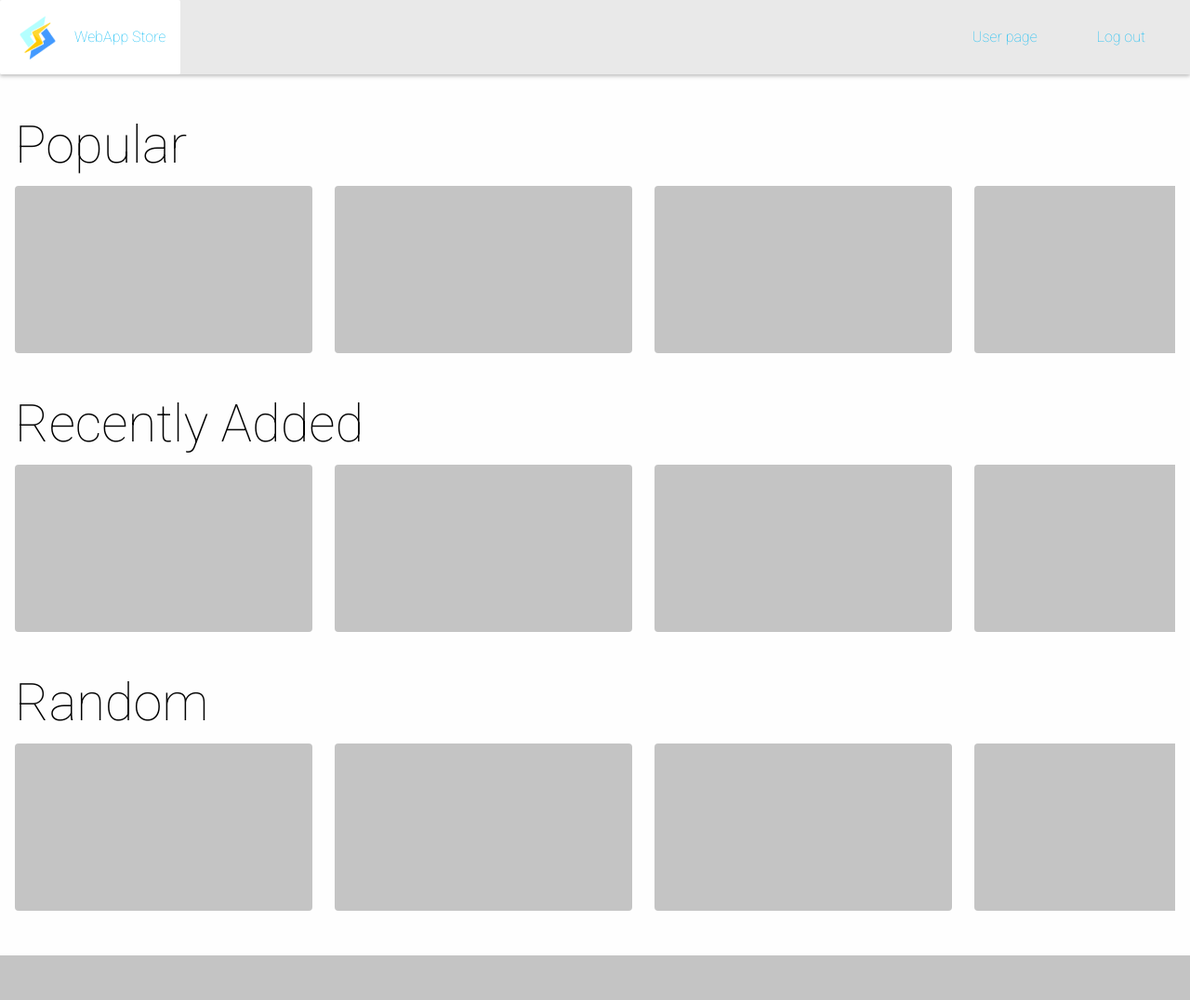
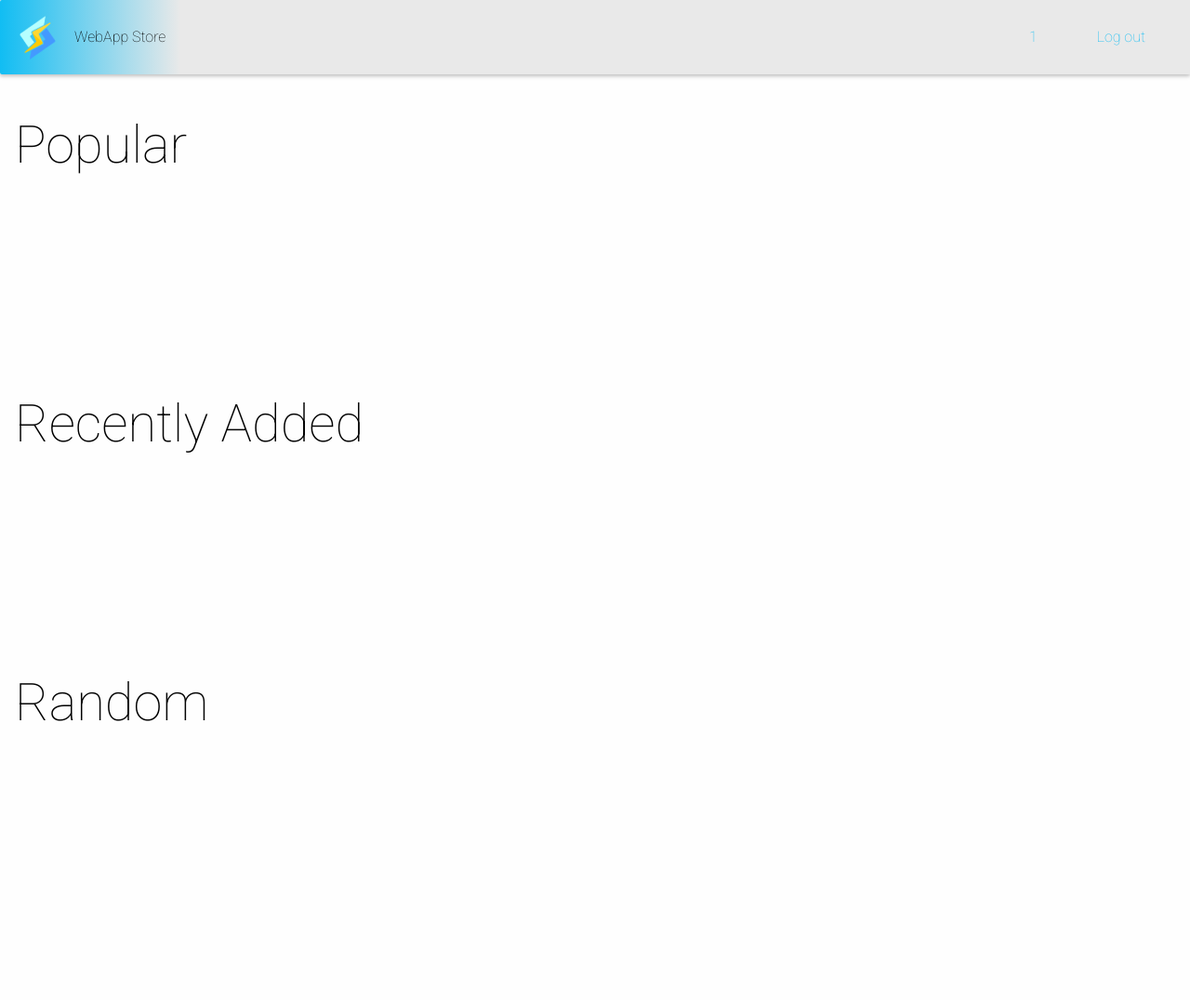
Before and after one commit to IainMcHugh/milestone-project-3, a Flask app: page / in a window 1280 px wide. Shown: the whole page at 93% size. Before the commit the page ends 1028 px from the top, so only its background shows below. Run offline with Flask 2, Linux system fonts and the light colour scheme; the visitor is signed in with stand-in values (Sample User, id 1); data that the repository does not hold is empty; some libraries are stand-ins or nearby versions.

Commit message:
return categories for homepage

```diff
--- a/app.py
+++ b/app.py
@@ -17,31 +17,49 @@
 mongo = PyMongo(app)
 
 
-@app.route('/', methods=['GET', 'POST'])
+@app.route('/')
 def index():
     # websites = list(mongo.db.websites.find())
-    websites = {'popular': [
-        {'url': 'test1', 'image': ''},
-        {'url': 'test2', 'image': ''},
-        {'url': 'test2', 'image': ''},
-        {'url': 'test2', 'image': ''},
-        {'url': 'test2', 'image': ''},
-        ],
-        'recent': [
-        {'url': 'recent_test1', 'image': ''},
-        {'url': 'recent_test2', 'image': ''},
-        {'url': 'recent_test1', 'image': ''},
-        {'url': 'recent_test2', 'image': ''},
-        {'url': 'recent_test1', 'image': ''}
-        ],
-        'random': [
-        {'url': 'random_test1', 'image': ''},
-        {'url': 'random_test2', 'image': ''},
-        {'url': 'random_test1', 'image': ''},
-        {'url': 'random_test2', 'image': ''},
-        {'url': 'random_test1', 'image': ''}
-        ],
-        }
+    # websites = {'popular': [
+    #     {'url': 'test1', 'image': ''},
+    #     {'url': 'test2', 'image': ''},
+    #     {'url': 'test2', 'image': ''},
+    #     {'url': 'test2', 'image': ''},
+    #     {'url': 'test2', 'image': ''},
+    # ],
+    #     'recent': [
+    #     {'url': 'recent_test1', 'image': ''},
+    #     {'url': 'recent_test2', 'image': ''},
+    #     {'url': 'recent_test1', 'image': ''},
+    #     {'url': 'recent_test2', 'image': ''},
+    #     {'url': 'recent_test1', 'image': ''}
+    # ],
+    #     'random': [
+    #     {'url': 'random_test1', 'image': ''},
+    #     {'url': 'random_test2', 'image': ''},
+    #     {'url': 'random_test1', 'image': ''},
+    #     {'url': 'random_test2', 'image': ''},
+    #     {'url': 'random_test1', 'image': ''}
+    # ],
+    # }
+    # get popular websites
+    websites_popular = [
+        x for x in mongo.db.websites.find().sort("stars", -1).limit(5)]
+    # get recently added websites
+    websites_recent = [
+        x for x in mongo.db.websites.find().sort("_id", -1).limit(5)]
+    # get random websites
+    websites_random = [x for x in mongo.db.websites.aggregate(
+        [{"$sample": {"size": 5}}]
+    )]
+    websites = {
+        'popular': websites_popular,
+        'recent': websites_recent,
+        'random': websites_random
+    }
+    print(websites_popular)
+    print(websites_recent)
+    print(websites_random)
     return render_template('index.html', websites=websites)
 
 
@@ -50,23 +68,6 @@
     print(websiteid)
     website = mongo.db.websites.find_one({"_id": ObjectId(websiteid)})
     return render_template('siteDetails.html', website=website)
-    # websitet = {
-    #     'comments': [
-    #         {
-    #             'username': 'bob_123',
-    #             'timestamp': '2 days ago',
-    #             'value': 'I really like this website!',
-    #             'stars': 4,
-    #             'comment_type': 'COMMENT',
-    #         },
-    #         {
-    #             'username': 'jane_456',
-    #             'timestamp': '3 days ago',
-    #             'value': 'I found this bug I think should be fixed!',
-    #             'stars': 3,
-    #             'comment_type': 'BUG',
-    #         },
-    #     ]
 
 
 @app.route('/user/<username>', methods=['GET', 'POST'])
@@ -74,37 +75,20 @@
     if session["user"]:
         user_data = mongo.db.users.find_one({"username": session["user"]})
         user_websites = []
-        for website in user_data["websites"]:
-            user_websites.append(mongo.db.websites.find_one({"_id": ObjectId(website)}))
+        if "websites" in user_data:
+            for website in user_data["websites"]:
+                user_websites.append(mongo.db.websites.find_one(
+                    {"_id": ObjectId(website)}))
+                print(user_websites)
+
+        if not user_websites:
+            flash(
+                'Click the "ADD" button to publish your first website!', 'info')
         return render_template(
-                'user.html', username=user_data["username"],
-                user_data=user_data,
-                user_websites=user_websites)
+            'user.html', username=user_data["username"],
+            user_data=user_data,
+            user_websites=user_websites)
     return redirect(url_for("index"))
-    # user = {
-    #     'username': 'Iain_McHugh',
-    #     'email': 'iamchugh@tcd.ie',
-    #     'websites': [
-    #         {
-    #             'id': '123456',
-    #             'name': 'My website',
-    #             'url': 'https://www.google.com',
-    #             'isOwner': True
-    #         },
-    #         {
-    #             'id': '123456',
-    #             'name': 'My second website',
-    #             'url': 'https://www.google.com',
-    #             'isOwner': True
-    #         },
-    #         {
-    #             'id': '123456',
-    #             'name': 'My third website',
-    #             'url': 'https://www.google.com',
-    #             'isOwner': False
-    #         },
-    #     ]
-    # }
 
 
 @app.route("/createSite", methods=["GET", "POST"])
@@ -123,7 +107,7 @@
         website = mongo.db.websites.insert_one(site)
         mongo.db.users.find_one_and_update(
             {'username': session["user"]},
-            { "$push": {"websites": website.inserted_id}},
+            {"$push": {"websites": website.inserted_id}},
             upsert=True)
         flash("Your website was published successfully", 'success')
         # redirect to siteDetails with inserted_id
@@ -137,13 +121,14 @@
     if request.method == 'POST':
         website = mongo.db.websites.find_one_and_update(
             {"_id": ObjectId(websiteid)},
-            { "$set": {
-            "title": request.form.get('site_name'),
-            "url": request.form.get('site_url'),
-            "owner": session["user"],
-            "description": request.form.get('site_description'),
+            {"$set": {
+                "title": request.form.get('site_name'),
+                "url": request.form.get('site_url'),
+                "owner": session["user"],
+                "description": request.form.get('site_description'),
             }})
-        updated_website = mongo.db.websites.find_one({"_id": ObjectId(websiteid)})
+        updated_website = mongo.db.websites.find_one(
+            {"_id": ObjectId(websiteid)})
         flash("Your website was updated successfully", "success")
         return render_template('siteDetails.html', website=updated_website)
 
@@ -155,9 +140,9 @@
 def deleteSite(websiteid):
     # need to delete from websites and user website list
     mongo.db.users.find_one_and_update(
-            {'username': session["user"]},
-            { "$pull": {"websites": ObjectId(websiteid)}},
-            upsert=True)
+        {'username': session["user"]},
+        {"$pull": {"websites": ObjectId(websiteid)}},
+        upsert=True)
     mongo.db.websites.remove({"_id": ObjectId(websiteid)})
     flash('Website was successfully removed', 'success')
     return redirect(url_for('user', username=session['user']))
@@ -192,7 +177,7 @@
 
         session["user"] = request.form.get('username').lower()
         flash('Welcome ' + request.form.get('username') +
-        ', you are now logged in', 'success')
+              ', you are now logged in', 'success')
         return redirect(url_for('user', username=session["user"]))
 
 
@@ -204,10 +189,11 @@
 
         if existing_user:
             if check_password_hash(
-                existing_user["password"], request.form.get('password')):
-                    session["user"] = existing_user["username"].lower()
-                    flash('Welcome ' + existing_user["username"] + ', you are now logged in', 'success')
-                    return redirect(url_for('user', username=session["user"]))
+                    existing_user["password"], request.form.get('password')):
+                session["user"] = existing_user["username"].lower()
+                flash(
+                    'Welcome ' + existing_user["username"] + ', you are now logged in', 'success')
+                return redirect(url_for('user', username=session["user"]))
             else:
                 flash('Invalid email or password', 'error')
                 return redirect(url_for('index'))
@@ -225,5 +211,5 @@
 
 if __name__ == '__main__':
     app.run(host=os.environ.get('IP'),
-    port=int(os.environ.get('PORT')),
-    debug=True) # change to False in production
+            port=int(os.environ.get('PORT')),
+            debug=True)  # change to False in production
--- a/static/css/styles.css
+++ b/static/css/styles.css
@@ -23,6 +23,10 @@
 /* Header */
 
 header {
+  position: fixed;
+  top: 0;
+  left: 0;
+  right: 0;
   height: 80px;
   background-color: var(--GREY_DARK);
   display: flex;
@@ -34,7 +38,7 @@
 }
 
 .logo-link {
-  color: var(--BLUE);
+  color: var(--BLACK);
   text-decoration: none;
   height: 100%;
 }
@@ -43,7 +47,7 @@
   position: absolute;
   top: 0;
   left: 0;
-  background-color: var(--WHITE);
+  background: linear-gradient(to right, var(--BLUE), var(--GREY_DARK));
   padding: 8px;
   padding-right: 16px;
   font-size: 16px;
@@ -81,6 +85,10 @@
   margin-right: 0;
 }
 
+main {
+  margin-top: 80px;
+}
+
 .button-link-secondary {
   font-size: 12px;
   line-height: 16px;
@@ -102,7 +110,7 @@
 /* home page */
 
 .home-page {
-  margin: 56px 16px;
+  padding: 56px 16px;
 }
 
 .suggest-container {
@@ -146,7 +154,7 @@
 
 @media only screen and (min-width: 768px) {
   .home-page {
-    margin: 48px 16px;
+    padding: 48px 16px;
   }
 
   .suggest-container {
--- a/templates/base.html
+++ b/templates/base.html
@@ -40,7 +40,7 @@
         <a
           href="{{ url_for('user', username=session['user']) }}"
           class="button-link-secondary button-large"
-          >User page</a
+          >{{ session['user'] }}</a
         >
         <a
           href="{{ url_for('logout') }}"
@@ -59,7 +59,7 @@
       </div>
       {% endif %}
     </header>
-    {% block content %} {% endblock %}
+    <main>{% block content %} {% endblock %}</main>
     <!-- Signup modal -->
     <div id="signup-modal" class="modal-overlay">
       <div class="modal-content">
--- a/templates/user.html
+++ b/templates/user.html
@@ -42,7 +42,9 @@
         </div>
       </div>
     </div>
-    {% endfor %}
+    {% endfor %} {% if not user_websites%}
+    <p>No websites associated with this account.</p>
+    {% endif %}
   </section>
 </div>
 {% endblock %}
```
